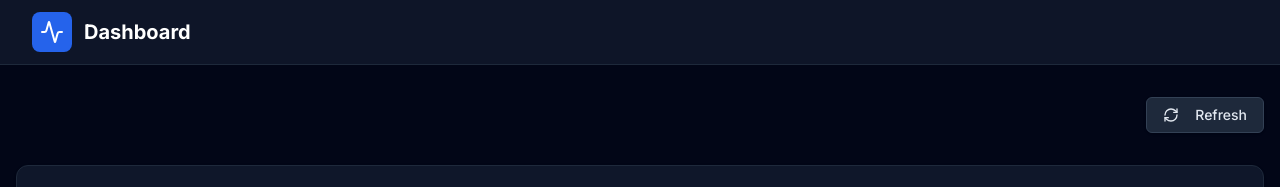
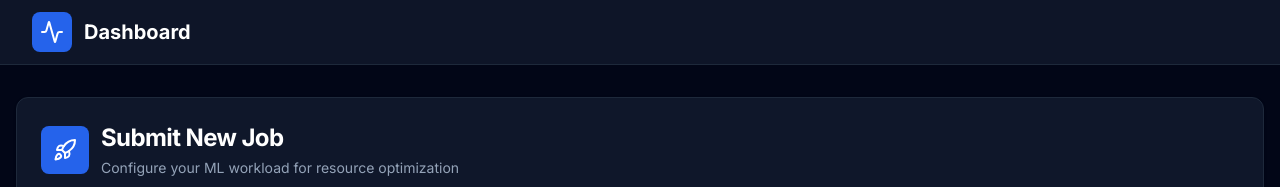
Before and after one commit to agg111/flux-compute, a React (Create React App) app in the folder frontend/: page / in a window 1280 px wide. Shown: the top 187 px of the page. Built offline with nearby package versions, Linux system fonts and the light colour scheme; no server answers.

Commit message:
auto-commit for dfbb386f-8b0f-4469-b565-4111e677fbb6

```diff
--- a/frontend/src/components/MainDashboard.jsx
+++ b/frontend/src/components/MainDashboard.jsx
@@ -198,19 +198,6 @@ const MainDashboard = () => {
 
   return (
     <div className="max-w-7xl mx-auto px-4 py-8 space-y-8" data-testid="main-dashboard">
-      {/* Header */}
-      <div className="flex justify-end items-center">
-        <Button
-          onClick={() => fetchJobs(true)}
-          disabled={refreshing}
-          data-testid="refresh-jobs-button"
-          className="bg-slate-800 hover:bg-slate-700 text-slate-200 border border-slate-700"
-        >
-          <RefreshCw className={`w-4 h-4 mr-2 ${refreshing ? 'animate-spin' : ''}`} />
-          Refresh
-        </Button>
-      </div>
-
       {/* Submit Job Form - First Card */}
       <Card className="border border-slate-800 bg-slate-900" data-testid="job-submission-form">
         <CardHeader className="space-y-2 pb-6">
```
